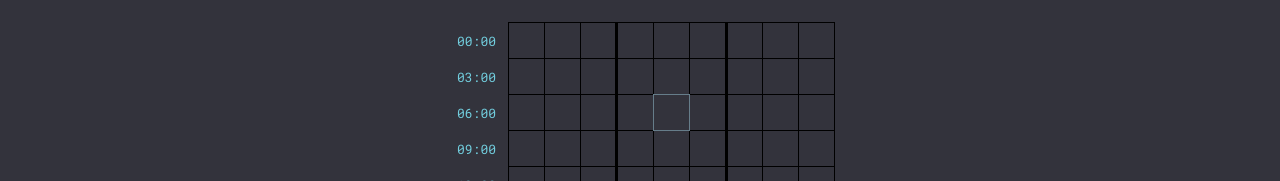
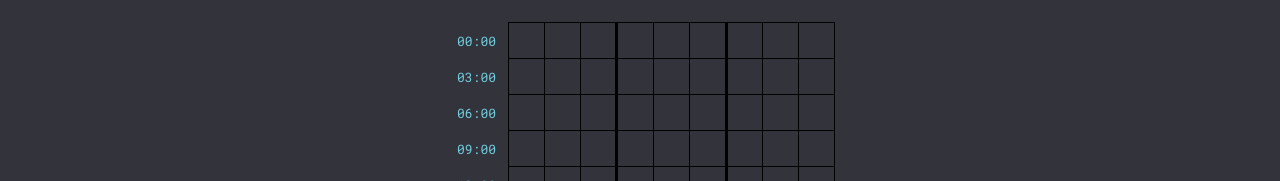
Before and after one commit to AndGreen/timecraft-web, a React (Create React App) app: page / in a window 1280 px wide. Shown: the part 195-376 px from the top of the page. Built offline with nearby package versions, Linux system fonts and the light colour scheme.

Commit message:
current time block state

```diff
--- a/src/components/DayBlock/index.tsx
+++ b/src/components/DayBlock/index.tsx
@@ -1,10 +1,14 @@
 import React from 'react';
 import { DayBlockStyled } from './styles';
+import { useSelector } from 'react-redux';
+import { selectCurrentBlockId } from '../../selectors/blocks';
 
 type Props = {
   active: boolean;
+  id: number;
 };
 
-export const DayBlock = ({ active }: Props) => (
-  <DayBlockStyled active={active} />
-);
+export const DayBlock = ({ active, id }: Props) => {
+  const currentBlockId = useSelector(selectCurrentBlockId);
+  return <DayBlockStyled active={currentBlockId === id} />;
+};
--- a/src/reducers/blocks.ts
+++ b/src/reducers/blocks.ts
@@ -1,8 +1,9 @@
 import { createSlice } from '@reduxjs/toolkit';
+import { getCurrentBlockID } from '../utils/time';
 
 const blocksSlice = createSlice({
   name: 'blocks',
-  initialState: [],
+  initialState: { current: getCurrentBlockID() },
   reducers: {},
 });
 
--- /dev/null
+++ b/src/selectors/blocks.ts
@@ -0,0 +1,3 @@
+import { RootState } from '../reducers';
+
+export const selectCurrentBlockId = (state: RootState) => state.blocks.current;
--- /dev/null
+++ b/src/utils/time.ts
@@ -0,0 +1,17 @@
+import dayjs from 'dayjs';
+import { useState, useEffect, useCallback } from 'react';
+
+export const getCurrentMinuteOfDay = () => {
+  const startOfDate = dayjs().startOf('day');
+  return dayjs().diff(startOfDate, 'minute');
+};
+
+export const getCurrentBlockID = () => {
+  const currentMinute = getCurrentMinuteOfDay();
+  return Math.floor(currentMinute / 20);
+};
+
+const blockDuration = 60 * 20;
+export const nearBlockDiff = dayjs
+  .unix(Math.ceil(dayjs().unix() / blockDuration) * blockDuration)
+  .diff(dayjs(), 'second');
```
